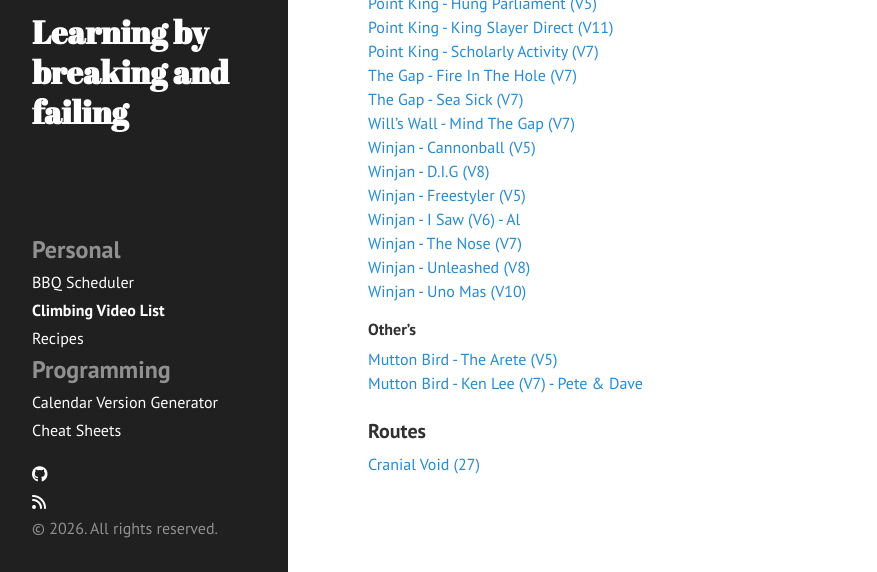
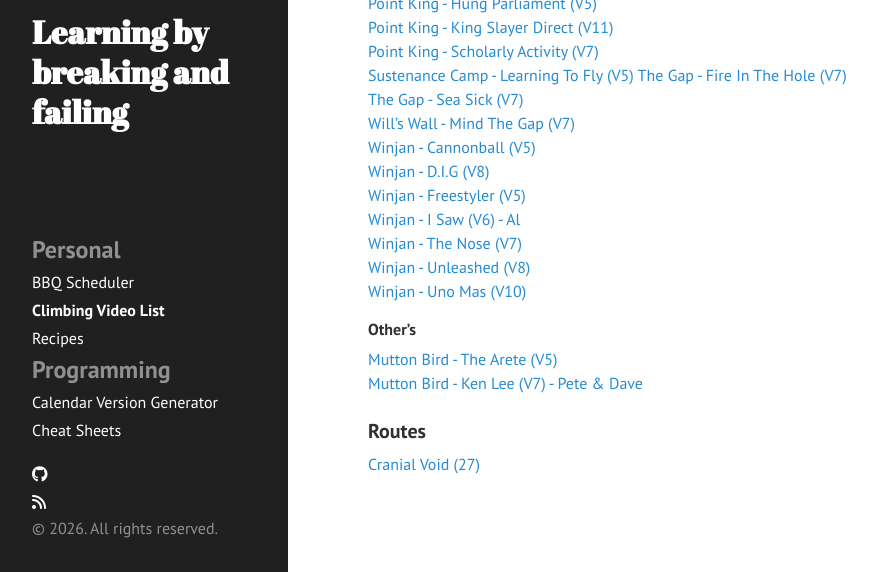
Before and after one commit to slowmonkey/slowmonkey.github.io, a Jekyll site: the page built from sidemenu_pages/climbing-video-list.md, in a window 1280 px wide and 1124 px high, cut to the strip 552-1124 px from the top of the window. Shown: the whole strip, without its empty margins (0-877 px from the left). Built offline with Jekyll 4.4.1, drawn with Linux system fonts in a browser that asks for light colours; nearby versions of some CDN libraries.

Commit message:
Update climbing-video-list.md

```diff
--- a/sidemenu_pages/climbing-video-list.md
+++ b/sidemenu_pages/climbing-video-list.md
@@ -25,6 +25,7 @@ category: personal
 [Point King - Hung Parliament (V5)](https://www.youtube.com/playlist?list=PLmL-3YU6lBLsFnR0HgsGhsiNirx-PUfyL)
 [Point King - King Slayer Direct (V11)](https://www.youtube.com/playlist?list=PLmL-3YU6lBLvbZxTe2pZzaV_GkrldvVnm)
 [Point King - Scholarly Activity (V7)](https://www.youtube.com/playlist?list=PLmL-3YU6lBLtr51D9dxQWZWejAXlvHY8u)
+[Sustenance Camp - Learning To Fly (V5)](https://www.youtube.com/playlist?list=PLWKVNU8fjcGI)
 [The Gap - Fire In The Hole (V7)](https://www.youtube.com/playlist?list=PLmL-3YU6lBLurdF5t-C0F_zlb8PD9sGBO)
 [The Gap - Sea Sick (V7)](https://www.youtube.com/playlist?list=PLmL-3YU6lBLuhx8xQjBsRPHQE6WbxH5EY)
 [Will's Wall - Mind The Gap (V7)](https://www.youtube.com/playlist?list=PLZuSb82ZsNC8)
```
